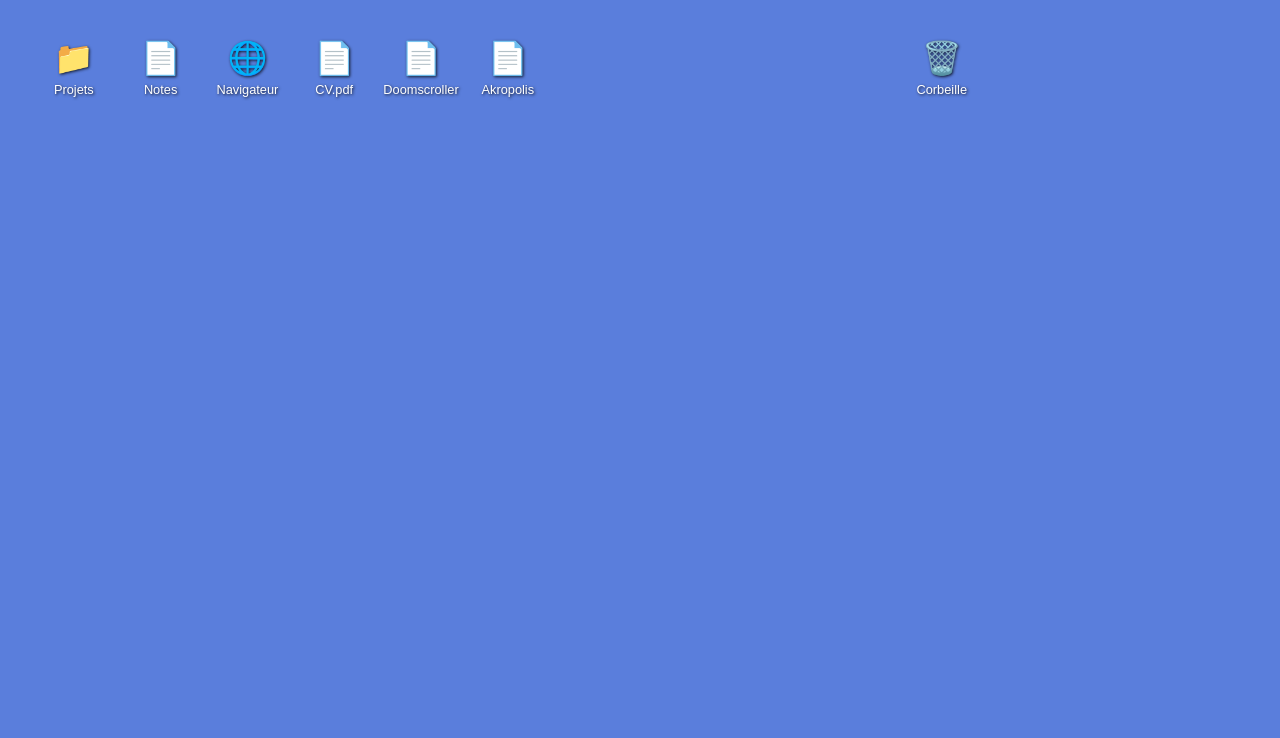
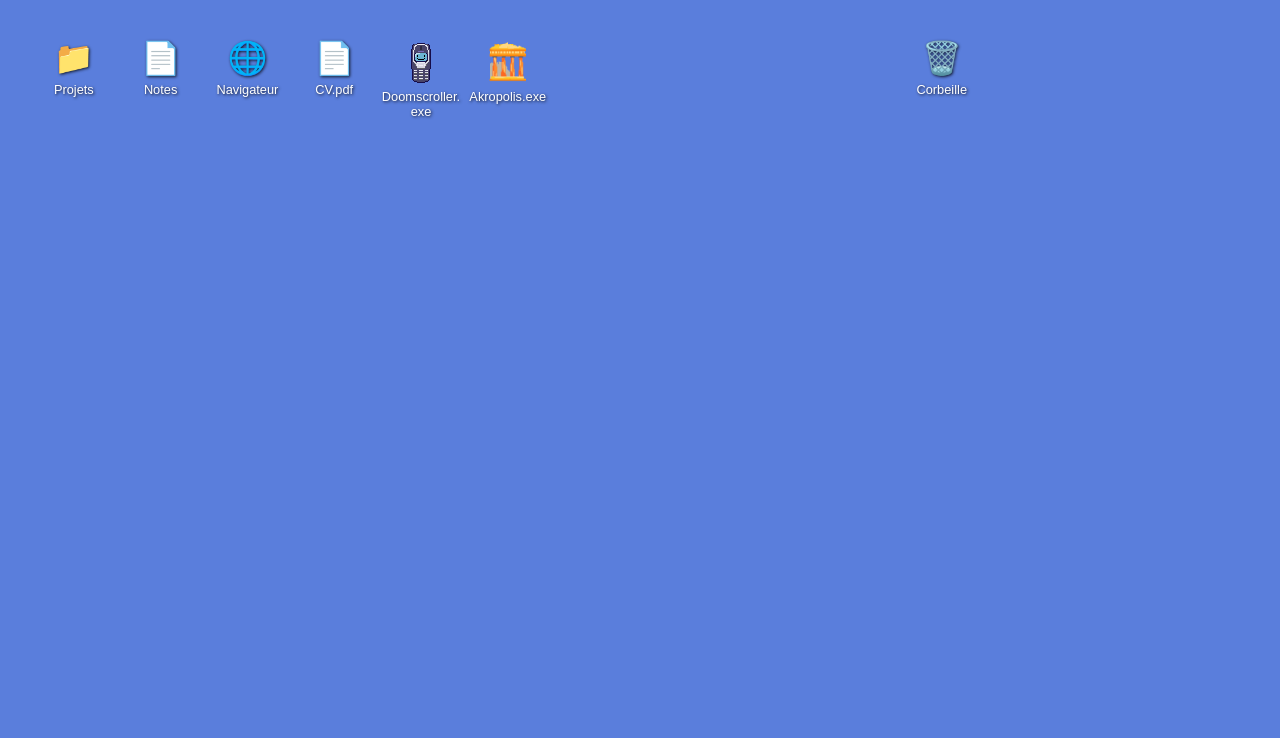
Before and after one commit to MathisHuynh/Portfolio, a plain HTML site: page index.html in a window 1280 px wide. Shown: the top 738 px of the page. Drawn offline with Linux system fonts and the light colour scheme; a web font is replaced by a local one.

Commit message:
Added img handle for icons

```diff
--- a/index.js
+++ b/index.js
@@ -267,23 +267,30 @@ class DesktopEnvironment {
         this.addIcon(0, '📁', 'Projets', './projets.html');
         this.addIcon(1, '📄', 'Notes', './notes.html');
         this.addIcon(2, '🌐', 'Navigateur', './pages/navigateur.html');
-        this.addIcon(4, '📄', 'Doomscroller', 'https://mathishuynh.github.io/Doomscroller-ClickerGame/');
-        this.addIcon(5, '📄', 'Akropolis', 'https://mathishuynh.github.io/Akropolis-Version-Terminal/');
+        this.addIcon(4, './assets/icons/doomscroller.png', 'Doomscroller.exe', 'https://mathishuynh.github.io/Doomscroller-ClickerGame/');
+        this.addIcon(5, './assets/icons/akropolis.png', 'Akropolis.exe', 'https://mathishuynh.github.io/Akropolis-Version-Terminal/');
         this.addIcon(3, '📄', 'CV.pdf', './assets/documents/CV_HUYNH_Mathis.pdf');
         this.addIcon(10, '🗑️', 'Corbeille', './corbeille.html');
     }
 
     // Place l'icône dans une case spécifique
-    addIcon(cellIndex, emoji, name, url) {
+    addIcon(cellIndex, source, name, url) {
         const cells = this.desktop.querySelectorAll('.grid-cell');
         if (cells[cellIndex] && !cells[cellIndex].hasChildNodes()) {
             const icon = document.createElement('div');
             icon.className = 'desktop-icon';
             icon.draggable = true;
-            icon.innerHTML = `
-                <div class="icon-img">${emoji}</div>
+            if(source.indexOf("assets")===-1){
+                icon.innerHTML = `
+                <div class="icon-img">${source}</div>
                 <span class="icon-label">${name}</span>
-            `;
+                `;
+            }else{
+                icon.innerHTML = `
+                <div class="icon-img"><img src='${source}'></div>
+                <span class="icon-label">${name}</span>
+                `;
+            }
 
             icon.addEventListener('dblclick', () => {
                 new WindowApp(name, url);
--- a/style.css
+++ b/style.css
@@ -176,6 +176,10 @@ body img{
     font-size: 5rem;
     margin-bottom: 5px;
 }
+.icon-img img{
+    width: 7rem;
+    height: 7rem;
+}
 
 .icon-label {
     font-size: 2rem;
```
Also changed, not shown: assets/icons/akropolis.png (added), assets/icons/doomscroller.png (added).
